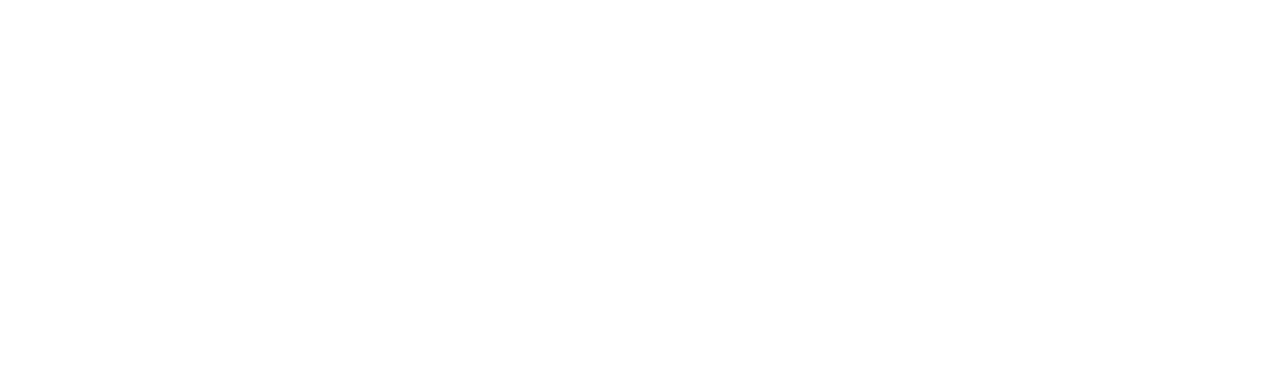
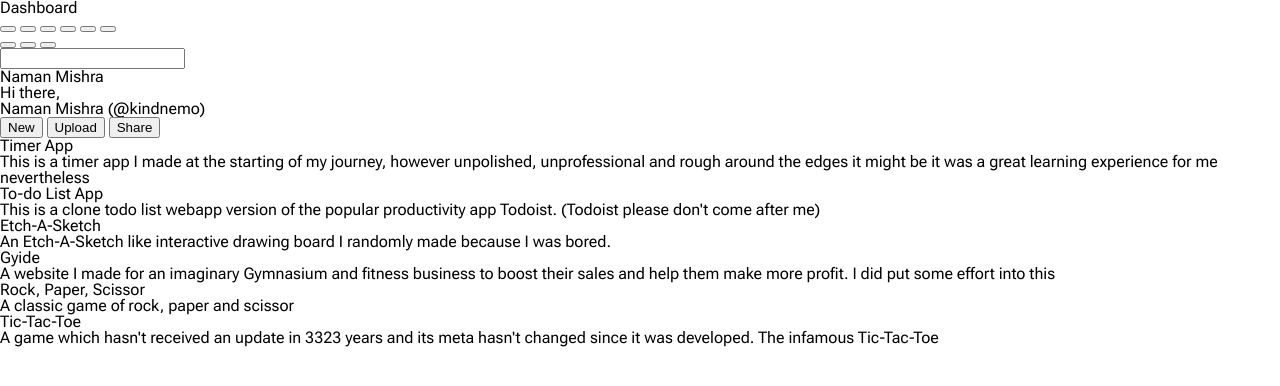
Before and after one commit to kindnemo/admin-dashboard, a plain HTML site: page index.html in a window 1280 px wide. Drawn offline with Linux system fonts and the light colour scheme.

Commit message:
Added the structure and contents of the dashboard

```diff
--- a/index.html
+++ b/index.html
@@ -5,12 +5,133 @@
     <meta name="viewport" content="width=device-width, initial-scale=1.0">
     <title>Admin Dashboard</title>
 
+    <!-- FONTS -->
+    <link rel="preconnect" href="https://fonts.googleapis.com">
+    <link rel="preconnect" href="https://fonts.gstatic.com" crossorigin>
+    <link href="https://fonts.googleapis.com/css2?family=Roboto+Flex:opsz,wght@8..144,100..1000&display=swap" rel="stylesheet">
+    <!-- FONTS -->
+
+
     <!-- CSS -->
     <link rel="stylesheet" href="resetter.css">
     <link rel="stylesheet" href="style.css">
     <!-- CSS -->
 </head>
 <body>
+    <div id="prime-container">
 
+        <!-- DASHBOARD SECTION -->
+        <div class="basic" id="dashboard">
+            <div id="dashboard-logo">
+                <!-- <svg xmlns="http://www.w3.org/2000/svg" viewBox="0 0 24 24"><title>view-dashboard</title><path d="M13,3V9H21V3M13,21H21V11H13M3,21H11V15H3M3,13H11V3H3V13Z" /></svg> -->
+                <h1>Dashboard</h1>
+            </div>
+
+            <div id="profile-actions">
+                <button class="action-butons"></button>
+                <button class="action-butons"></button>
+                <button class="action-butons"></button>
+                <button class="action-butons"></button>
+                <button class="action-butons"></button>
+                <button class="action-butons"></button>
+            </div>
+
+            <div id="profile-settings">
+                <button class="setting-buttons"></button>
+                <button class="setting-buttons"></button>
+                <button class="setting-buttons"></button>
+            </div>
+        </div>
+        <!-- DASHBOARD SECTION -->
+
+
+        <!-- ACTIVITY SECTION -->
+        <div class="main-container">
+            <!-- ACTIVITY BAR -->
+            <div class="main-activity" id="activity-bar">
+                <div id="activity-search">
+                    <div class="activity-search-div">
+                        <input type="text" name="search-bar" id="" class="search-bar">
+                    </div>
+
+                    <div class="activity-profile-div">
+                        <h2 id="activity-name" class="name">Naman Mishra</h2>
+                    </div>
+                </div>
+
+                <div id="activity-profile">
+                    <div id="profile-greet">
+                        <p class="para" id="greeting">Hi there,</p>
+                        <h3 class="name" id="user-name">Naman Mishra (@kindnemo)</h3>
+                    </div>
+
+                    <div id="activity-profile-buttons">
+                        <button class="profile-buttons">New</button>
+                        <button class="profile-buttons">Upload</button>
+                        <button class="profile-buttons">Share</button>
+                    </div>
+                </div>
+            </div>
+            <!-- ACTIVITY BAR -->
+
+
+            <!-- MAIN CONTENT -->
+            <div class="basic" id="main">
+                <div id="your-projects-div">
+                    <p class="para" id="your-projects"></p>
+                    <div id="project-div">
+                        <div class="projects" id="timer-app">
+                            <h1 class="project-head">Timer App</h1>
+                            <p class="para project-para">
+                                This is a timer app I made at the starting of my journey, however unpolished, unprofessional and rough around the edges it might be it was a great learning experience for me nevertheless
+                            </p>
+                        </div>
+
+                        <div class="projects" id="todo-list">
+                            <h1 class="project-head">To-do List App</h1>
+                            <p class="para project-para">
+                                This is a clone todo list webapp version of the popular productivity app Todoist. (Todoist please don't come after me)
+                            </p>
+                        </div>
+
+                        <div class="projects" id="etcher">
+                            <h1 class="project-head">Etch-A-Sketch</h1>
+                            <p class="para project-para">
+                                An Etch-A-Sketch like interactive drawing board I randomly made because I was bored.
+                            </p>
+                        </div>
+
+                        <div class="projects" id="gyide">
+                            <h1 class="project-head">Gyide</h1>
+                            <p class="para project-para">
+                                A website I made for an imaginary Gymnasium and fitness business to boost their sales and help them make more profit. I did put some effort into this
+                            </p>
+                        </div>
+
+                        <div class="projects" id="rps">
+                            <h1 class="project-head">Rock, Paper, Scissor</h1>
+                            <p class="para project-para">
+                                A classic game of rock, paper and scissor
+                            </p>
+                        </div>
+
+                        <div class="projects" id="tictactoe">
+                            <h1 class="project-head">Tic-Tac-Toe</h1>
+                            <p class="para project-para">
+                                A game which hasn't received an update in 3323 years and its meta hasn't changed since it was developed. The infamous Tic-Tac-Toe
+                            </p>
+                        </div>
+                    </div>
+
+                    <div id="misc">
+                        <div class="misc-div" id="announcements"></div>
+
+                        <div class="msic-div" id="trending"></div>
+                    </div>
+                </div>
+            </div>
+            <!-- MAIN CONTENT -->
+        </div>
+    </div>
 </body>
 </html>
--- a/style.css
+++ b/style.css
@@ -0,0 +1,4 @@
+html{
+    font-family: "Roboto Flex", sans-serif;
+    font-optical-sizing: auto;
+}
```
